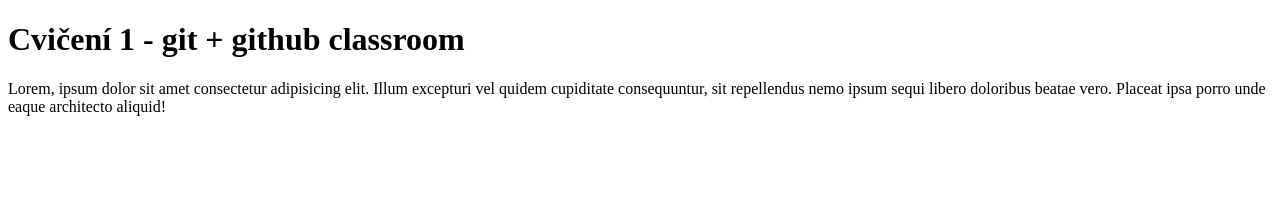
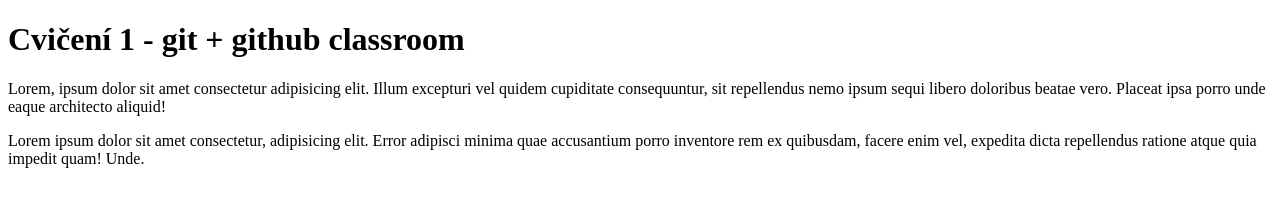
Before and after one commit to Tvorim-Web-od-A-do-Z-2-jaro-2021-Praha/portfolio-projekt-Ktaborska, a plain HTML site: page index.html in a window 1280 px wide. Drawn offline with Linux system fonts and the light colour scheme.

Commit message:
druhý úkol

```diff
--- a/index.html
+++ b/index.html
@@ -10,5 +10,7 @@
     <H1>Cvičení 1 - git + github classroom</H1>
 
     <p>Lorem, ipsum dolor sit amet consectetur adipisicing elit. Illum excepturi vel quidem cupiditate consequuntur, sit repellendus nemo ipsum sequi libero doloribus beatae vero. Placeat ipsa porro unde eaque architecto aliquid!</p>
+
+    <p>Lorem ipsum dolor sit amet consectetur, adipisicing elit. Error adipisci minima quae accusantium porro inventore rem ex quibusdam, facere enim vel, expedita dicta repellendus ratione atque quia impedit quam! Unde.</p>
 </body>
 </html>
```
